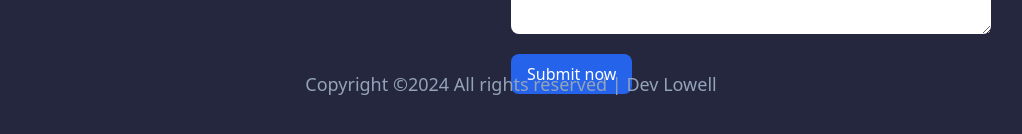
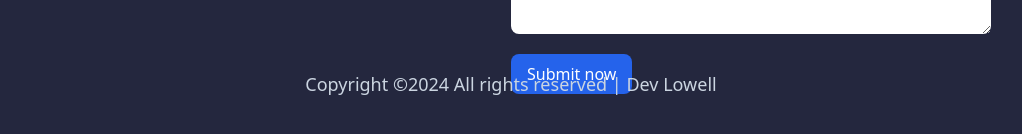
Before and after one commit to LowellTebrero/lowelltebrero.github.io, a plain HTML site: page index.html in a window 1280 px wide. Shown: the part 3090-3224 px from the top of the page, without its empty margins (129-1151 px from the left). Drawn offline with nearby package versions, Linux system fonts and the light colour scheme.

Commit message:
New Update

```diff
--- a/index.html
+++ b/index.html
@@ -243,7 +243,7 @@
 
         <div class="flex flex-col gap-y-4 md:flex-row h-[50svh]">
           <div class="w-full text-white flex flex-col gap-y-5">
-            <h1 class="text-2xl sm:text-3xl lg:text-4xl font-medium">Send me a message</h1>
+            <h1 class="text-2xl sm:text-3xl lg:text-4xl font-medium ">Send me a message</h1>
             <div>
               <div class="flex gap-x-3">
                 <img src="img/mail.png" width="30" alt="" />
@@ -304,8 +304,8 @@
         </div>
       </section>
 
-      <footer>
-        <div class="text-center text-slate-300 mt-[10rem] sm:mt-[5rem] h-[10vh] text-slate-400">
+      <footer class="mt-[10rem] sm:mt-[5rem] h-[10vh]">
+        <div class="text-center text-slate-300">
           <h1 class="text-[.8rem] sm:text-lg">Copyright ©2024 All rights reserved | Dev Lowell</h1>
         </div>
       </footer>
```
